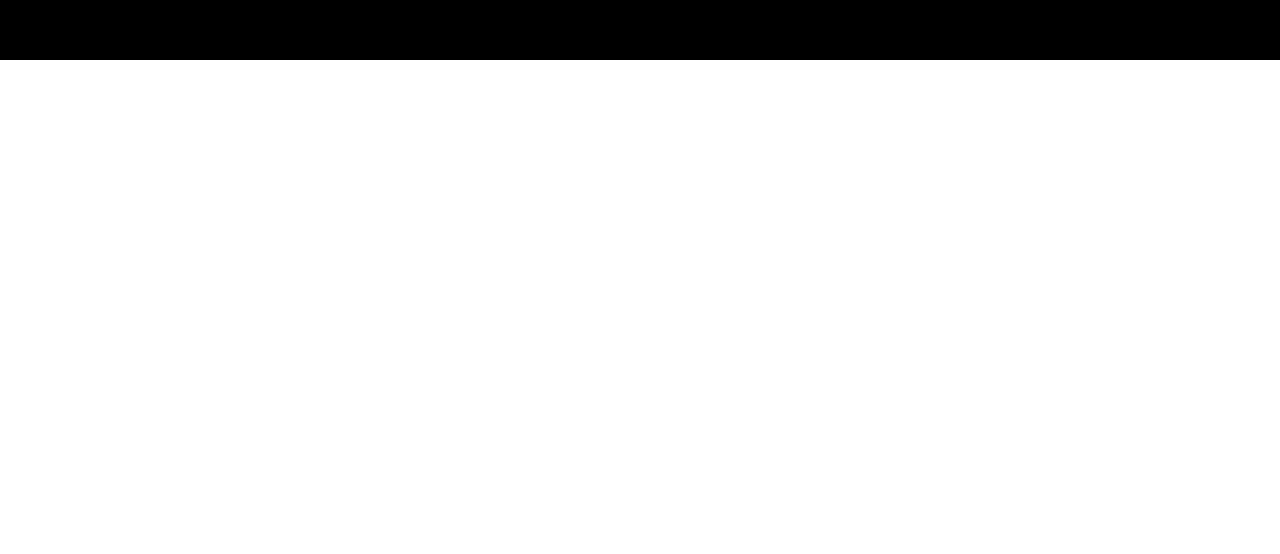
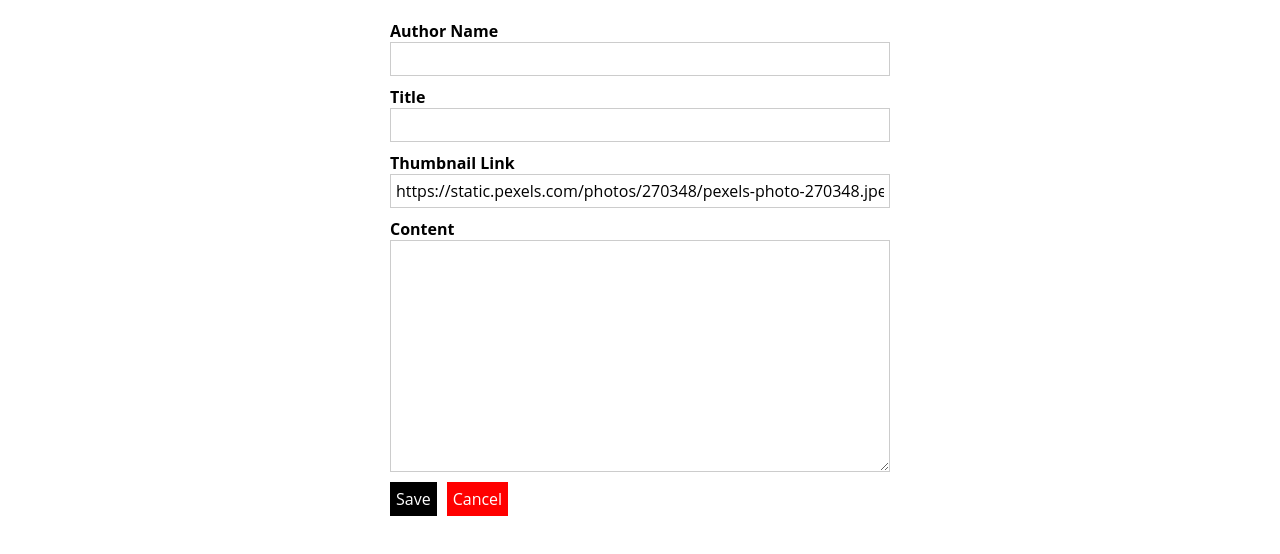
Before and after one commit to marb61a/nuxt-blog, a Nuxt app: page /admin/1 in a window 1280 px wide. Shown: the top 554 px of the page. Built offline with nearby package versions, Linux system fonts and the light colour scheme.

Commit message:
added admin postId index file

```diff
--- /dev/null
+++ b/pages/admin/_postId/index.vue
@@ -0,0 +1,41 @@
+<template>
+  <div class="admin-post-page">
+    <section class="update-form">
+      <AdminPostForm :post="loadedPost" />
+    </section>
+  </div>
+</template>
+
+<script>
+  import AdminPostForm from '@/components/Admin/AdminPostForm';
+
+  export default {
+    layout: 'admin',
+    components: {
+      AdminPostForm
+    },
+    data() {
+      return {
+        loadedPost: {
+          author: '',
+          title: '',
+          content: '',
+          thumbnailLink: 'https://static.pexels.com/photos/270348/pexels-photo-270348.jpeg'
+        }
+      }
+    }
+  }
+</script>
+
+<style scoped>
+  .update-form {
+    width: 90%;
+    margin: 20px auto;
+  }
+
+  @media (min-width: 768px) {
+    .update-form {
+      width: 500px;
+    }
+  }
+</style>
```
